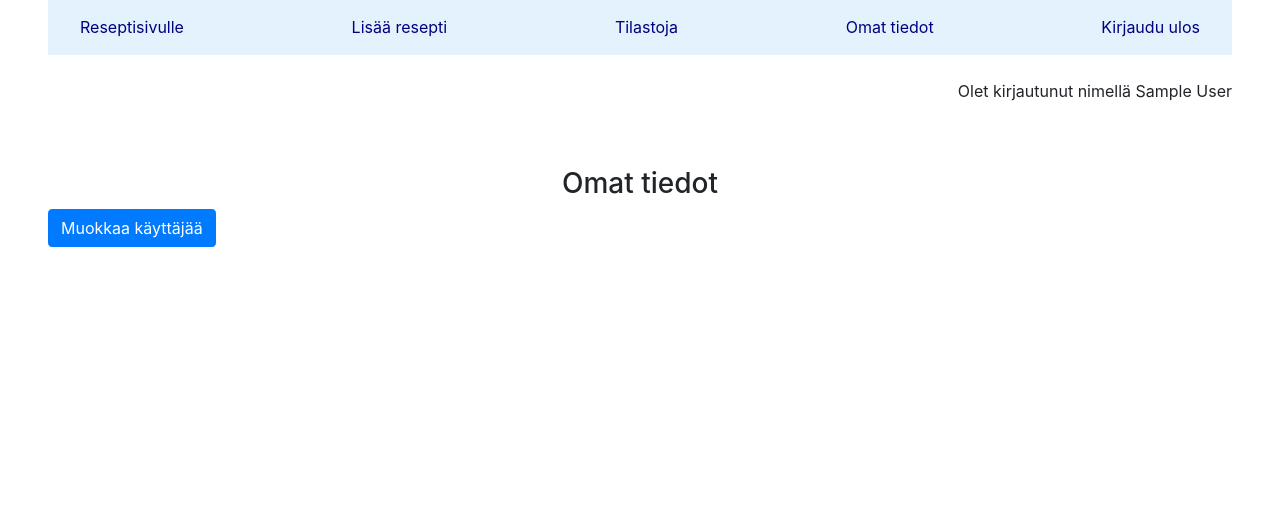
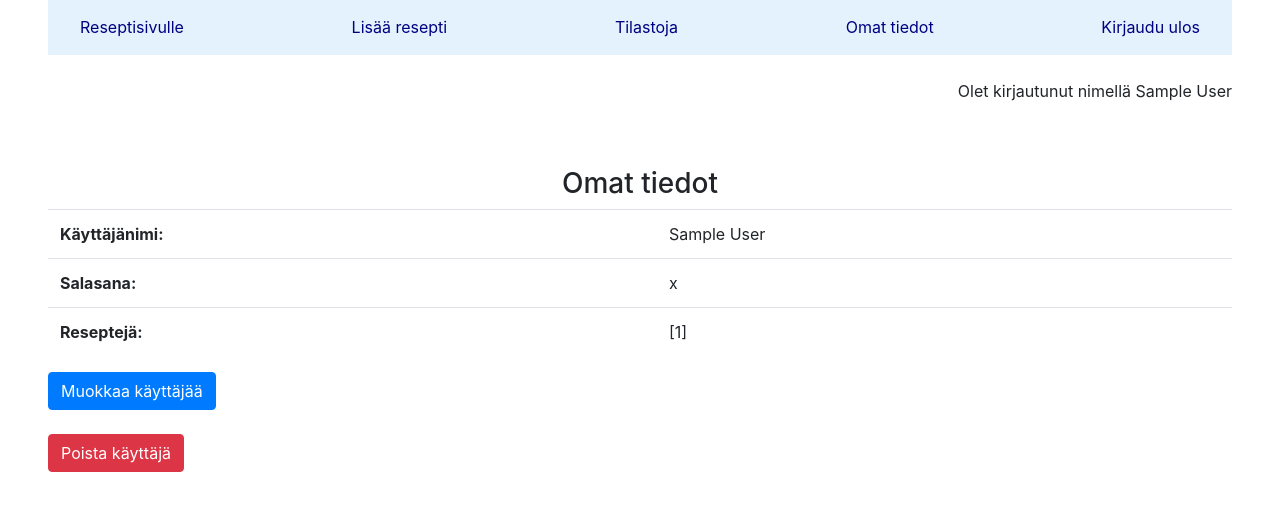
Before and after one commit to iidxTe/keittokirja, a Flask app: page /user/1/ in a window 1280 px wide. Shown: the part 287-800 px from the top of the page. Run offline with Flask 2, Linux system fonts and the light colour scheme; a user stored in the database is signed in; tables that the repository leaves empty hold one stand-in row (values such as "Sample post"); some libraries are stand-ins or nearby versions.

Commit message:
enabled listing user info & deleting user

```diff
--- a/application/recipes/views.py
+++ b/application/recipes/views.py
@@ -53,7 +53,7 @@ def recipes_create():
     form = NewRecipeForm(request.form)
 
 
-
+    #KORJAA
     '''
     if not form.validate():
         return render_template("recipes/new.html", form = form)
--- a/application/templates/recipes/new.html
+++ b/application/templates/recipes/new.html
@@ -8,6 +8,11 @@
     <div class="w-100 p-4">
         <label for="header">{{ form.header.label }}</label><br>
         {{ form.header (class="form-control", rows="1")}}
+        <ul>
+            {% for error in form.header.errors %}
+            <li>{{ error }}</li>
+            {% endfor %}
+        </ul>
     </div><br>
 
     <div class="w-100 p-4">
--- a/application/templates/statistics/statistics.html
+++ b/application/templates/statistics/statistics.html
@@ -40,10 +40,12 @@
     </tr>
 
     {% for ingredient in ingredientsPerRecipe %}
+    {% if ingredient.incidence > 0 %}
     <tr>
       <td>{{ ingredient.name }}</td>
       <td>{{ ingredient.incidence }}</td>
     </tr>
+    {% endif %}
     {% endfor %}
   </table>
 
--- a/application/templates/user/edit.html
+++ b/application/templates/user/edit.html
@@ -2,7 +2,6 @@
 
 {% block body %}
 
-{{ error }}
 <form method="POST" action="{{ url_for('edit_user', user_id=user.id) }}">
   <table class="table">
     <tr>
@@ -42,5 +41,4 @@
     </tr>
 </form>
 
-
 {% endblock %}
--- a/application/templates/user/userinfo.html
+++ b/application/templates/user/userinfo.html
@@ -4,12 +4,30 @@
 
 <h3 align="center">Omat tiedot</h3>
 
+<table class="table">
 
+    <tr>
+        <td><b>Käyttäjänimi:</b></td>
+        <td>{{ user.name }}</td>
+    </tr>
+    <tr>
+        <td><b>Salasana:</b></td>
+        <td>{{ user.password }}</td>
+    </tr>
+    <tr>
+        <td><b>Reseptejä:</b></td>
+        <td>{{ recipeSum }}</td>
+    </tr>
 
+</table>
 
 
 <form method="GET" action="{{ url_for('edit_user', user_id=user.id) }}">
     <button input type="submit" class="btn btn-primary">Muokkaa käyttäjää</button>
 </form><br>
 
+<form method="POST" action="{{ url_for('delete_user', user_id=user.id) }}">
+    <button input type="submit" type="button" class="btn btn-danger">Poista käyttäjä</button>
+</form>
+
 {% endblock %}
--- a/application/user/views.py
+++ b/application/user/views.py
@@ -3,6 +3,7 @@ from flask_login import login_required, current_user
 
 from application import app, db
 
+from application.recipes.models import Recipe, RecipeIngredient
 from application.auth.models import User
 from application.user.forms import EditUserForm
 
@@ -13,7 +14,9 @@ def go_to_user_info(user_id):
 
     user = User.query.get(user_id)
 
-    return render_template("user/userinfo.html", user=user)
+    recipeSum = Recipe.count_my_recipes(user_id)
+
+    return render_template("user/userinfo.html", user=user, recipeSum=recipeSum)
 
 
 @app.route("/user/edit/<user_id>/", methods=["GET", "POST"])
@@ -34,17 +37,45 @@ def edit_user(user_id):
     form = EditUserForm(request.form)
     user.account_id = current_user.id
 
-
     if not form.validate():
         return render_template("user/edit.html", form = form, user=user)
 
-    # ESTÄ NIMEN MUUTTAMINEN JOS SAMANNIMINEN KÄYTTÄJÄ
+    userWithSameName = User.query.filter_by(name=form.name.data).first()
+
+    if not userWithSameName:
+        user.name = form.name.data
+        user.password = form.password.data
+        db.session().add(user)
+        db.session().commit()
+
+        return redirect(url_for("go_to_user_info", user_id = user.account_id))
+
+    return render_template("user/edit.html", form = form, user=user,
+                               error = "Nimi jo käytössä")
 
 
-    user.name = form.name.data
-    user.password = form.password.data
+@app.route("/user/userinfo/<user_id>/", methods=["POST"])
+@login_required
+def delete_user(user_id):
 
-    db.session().add(user)
+    #logout_user() TARVIIKO?
+    #tuhoa RecipeIngredientit
+    #tuhoa Recipet
+    #tuhoa käyttäjä
+
+    user = User.query.get(user_id)
+
+    recipes = Recipe.query.filter_by(account_id=user.id).all()
+
+    for recipe in recipes:
+        recipeIngredients = RecipeIngredient.query.filter_by(recipe_id=recipe.id).all()
+
+        for recipeIngredient in recipeIngredients:
+            db.session().delete(recipeIngredient)
+
+        db.session().delete(recipe)
+
+    db.session().delete(user)
     db.session().commit()
 
-    return redirect(url_for("go_to_user_info", user_id = user.account_id))
+    return redirect(url_for("index"))
```
